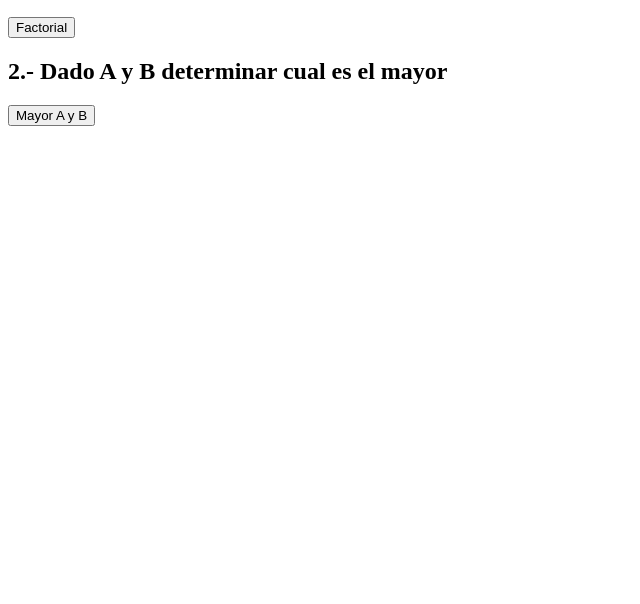
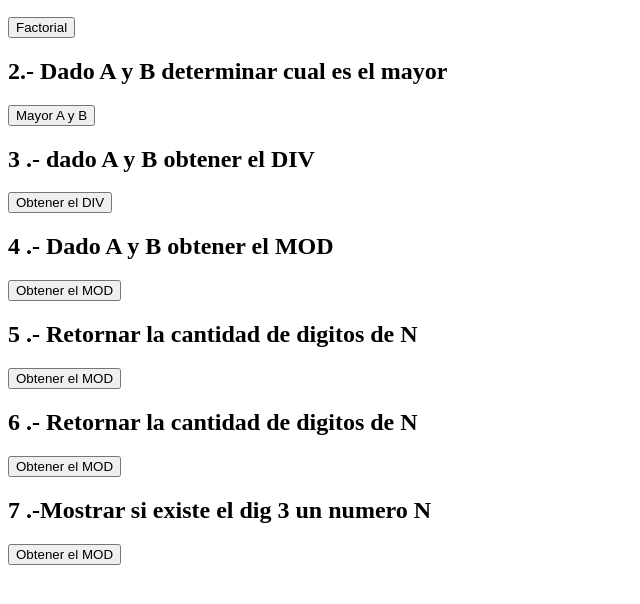
Before and after one commit to Carlosalbertomv/P1G1, a plain HTML site: page DF code/index.html in a window 1280 px wide. Shown: the part 110-714 px from the top of the page, without its empty margins (0-640 px from the left). Drawn offline with Linux system fonts and the light colour scheme.

Commit message:
Add files via upload

```diff
--- a/DF code/code.js
+++ b/DF code/code.js
@@ -45,3 +45,40 @@ function menorAyB() {
         }
     }
 }
+
+function obtenerDiv() {
+    var A = parseInt(prompt("Ingrese A", 10))
+    var B = parseInt(prompt("Ingrese B", 7))
+    var resultado=0
+    resultado=parseInt(A/B)
+    alert(resultado)
+}
+
+function obtenerMod() {
+    var A = parseInt(prompt("Ingrese A", 10))
+    var B = parseInt(prompt("Ingrese B", 7))
+    var resultado=0
+    resultado=parseInt(A%B)
+    alert(resultado)
+}
+
+function obtenerMod() {
+    var A = parseInt(prompt("Ingrese A", 10))
+    var B = parseInt(prompt("Ingrese B", 7))
+    var resultado=0
+    resultado=parseInt (A%B)
+    alert(resultado)
+}
+
+function mostrarDigN() {
+    var N = parseInt(prompt("Ingrese N", 9478324))
+    var dig = 0
+    while (N != 0) {
+        dig = parseInt (N % 10)
+        if (dig == 3){
+            alert("Existe el dig 3")
+        }
+        N = parseInt N ()
+    }
+
+}
--- a/DF code/index.html
+++ b/DF code/index.html
@@ -20,5 +20,21 @@
 <h2>2.- Dado A y B determinar cual es el mayor</h2>
 <button onclick="mayorAyB()" >Mayor A y B</button>
 
+<h2>3 .- dado A y B obtener el DIV</h2>
+<button onclick="obtenerDiv()">Obtener el DIV</button>
+
+<h2>4 .- Dado A y B obtener el MOD</h2>
+<button onclick="obtenerMod()">Obtener el MOD</button>
+
+<h2>5 .- Retornar la cantidad de digitos de N</h2>
+<button onclick="obtner()">Obtener el MOD</button>
+
+<h2>6 .- Retornar la cantidad de digitos de N</h2>
+<button onclick="obtner()">Obtener el MOD</button>
+
+<h2>7 .-Mostrar si existe el dig 3 un numero N</h2>
+<button onclick="obtner()">Obtener el MOD</button>
+
+
 </body>
 </html>
```
